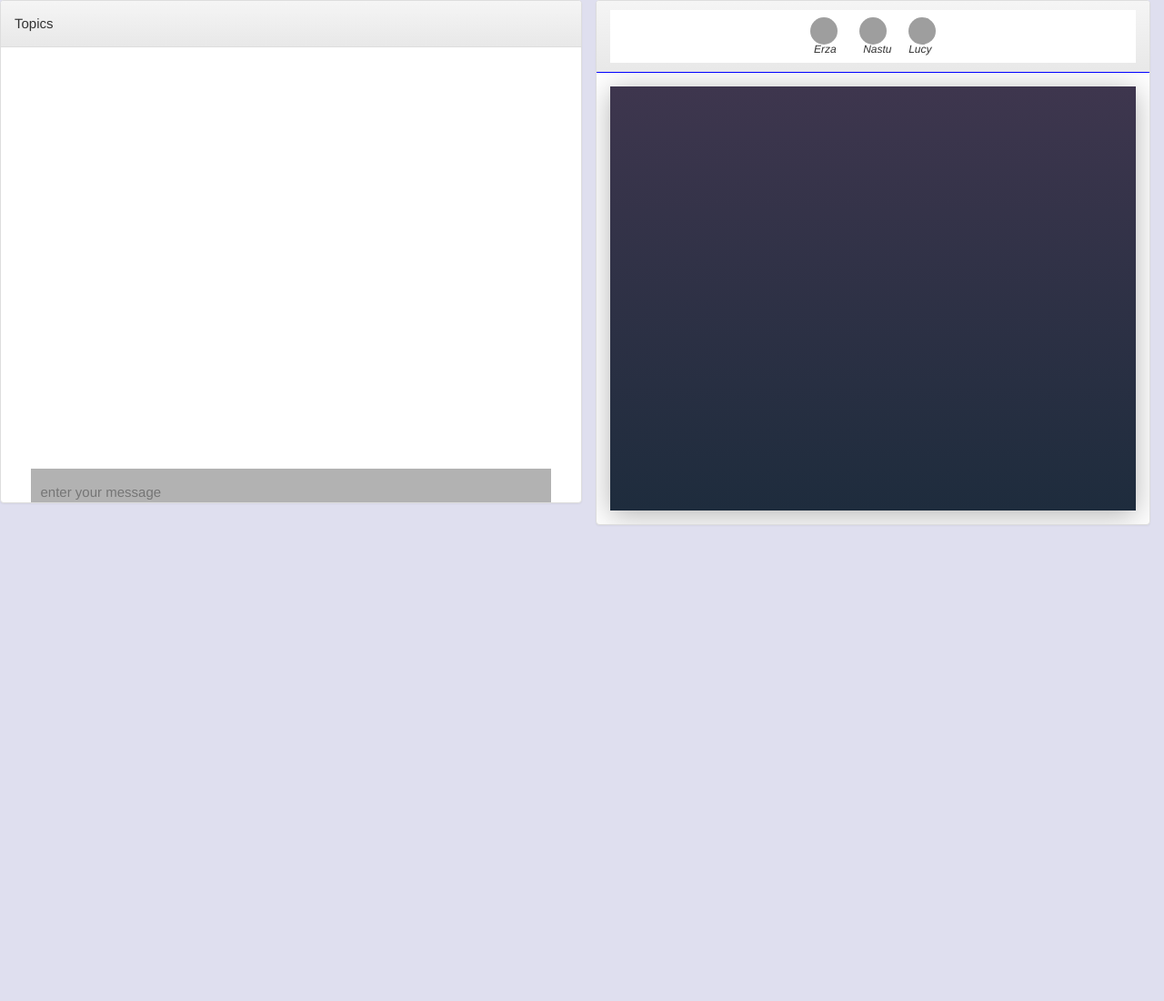
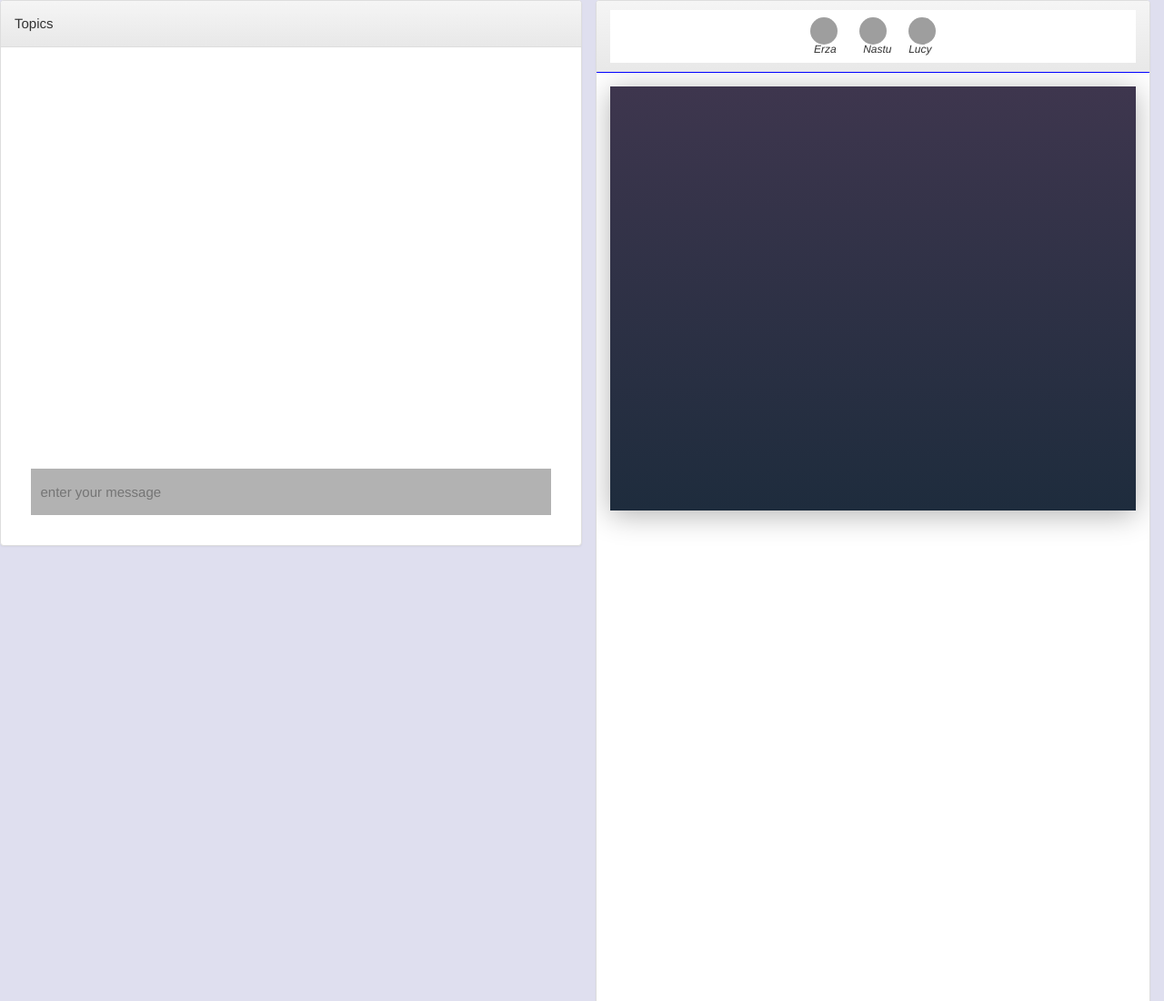
Before and after one commit to asam-hack24/CoLab, a Flask app: template app/templates/UI.html in a window 1280 px wide. Shown: the top 1100 px of the page at 91% size. Before the commit the page ends 577 px from the top, so only its background shows below. Run offline with Flask 2, Linux system fonts and the light colour scheme; the template is opened without the code that fills it, so the values that code supplies are empty; some libraries are stand-ins or nearby versions; grey boxes are pictures that could not be loaded.

Commit message:
Height adjustment in progress

```diff
--- a/app/static/UI_style.css
+++ b/app/static/UI_style.css
@@ -2,18 +2,22 @@ html {
   height: 100%;
 }
 body {
-  min-height: 100%;
-  overflow-y: hidden;
+  height: 100%;
 }
 .panel-body{
-	max-height: 500px;
+	/*max-height: 500px;*/
 	overflow:auto;
+    height: 100%;
 }
 
 
 * {
   margin: 0;
   padding: 0;
+}
+
+.container-fluid, .row , .panel, .col-md-6 {
+    height:100%;
 }
 
 body {
@@ -32,7 +36,7 @@ body {
   height: 650px;*/
   box-shadow: 0 5px 30px rgba(0, 0, 0, 0.3);
   /*border : 1px solid #000;*/
-  overflow: hidden;
+  overflow-y: scroll;
   position: relative;
   transition: all 0.3s cubic-bezier(0.25, 0.5, 0.5, 0.9);
 }
@@ -40,8 +44,8 @@ body {
 .chat-container {
   position: absolute;
   padding: 20px;
-  width: 100;
-  height: 500px;
+  width: 100%;
+  height: 100%;
   overflow: scroll;
   transform: translateX(100%);
   opacity: 0;
--- a/app/templates/UI.html
+++ b/app/templates/UI.html
@@ -42,7 +42,7 @@
 
             <div class="panel panel-default">
               <div class="panel-heading">Topics</div>
-              <div class="panel-body" style="height: 100;">
+              <div class="panel-body">
                   <div class="chat-control">
                     <input class="chat-input" type="text" placeholder="enter your message" />
                   </div>
```
